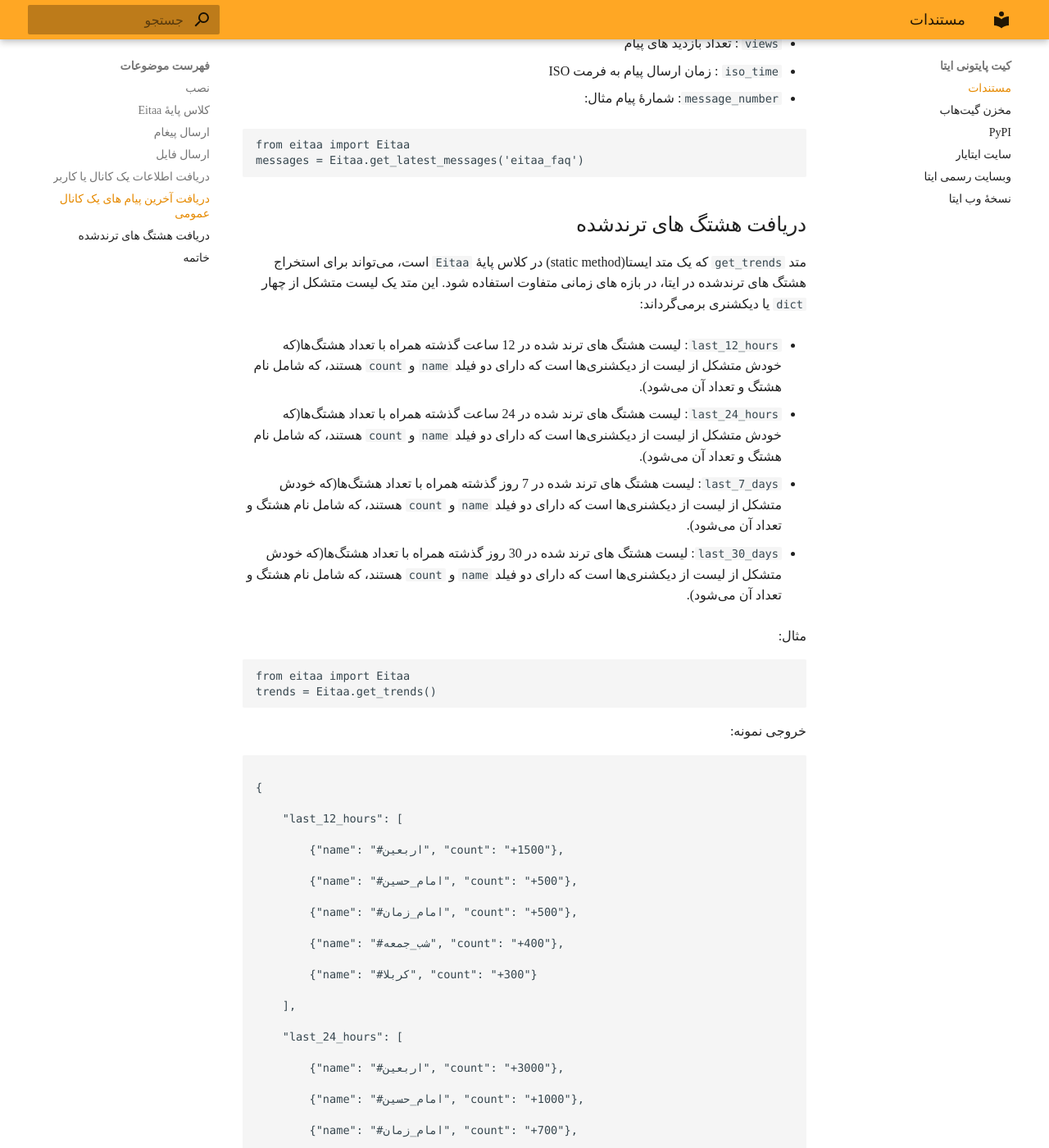
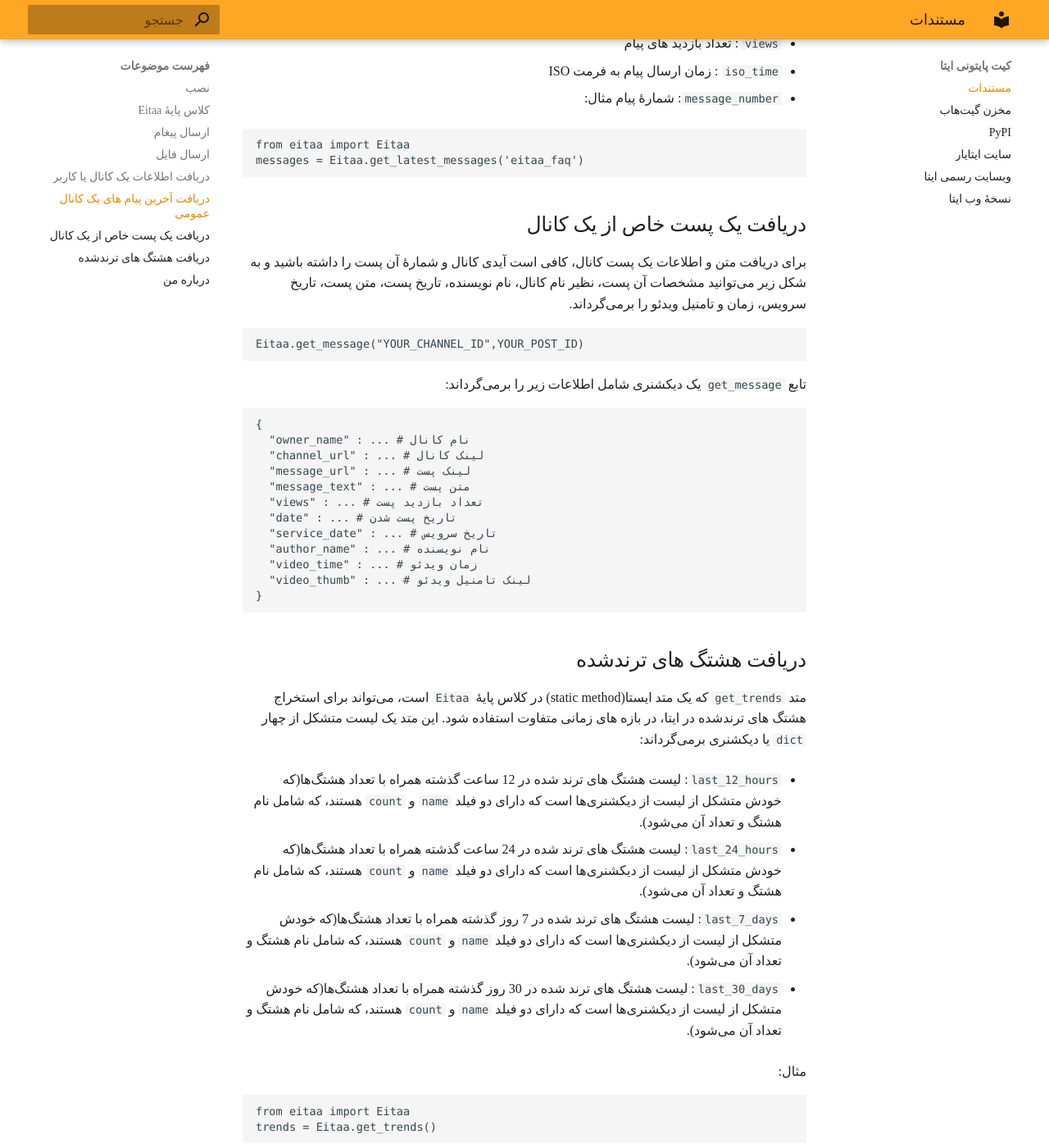
Before and after one commit to bistcuite/eitaapykit, an MkDocs documentation site: the page built from docs/index.md, in a window 1280 px wide and 1400 px high, scrolled down 3652 px. Shown: the whole window at 82% size. Built offline with MkDocs 1.6.1 and Material for MkDocs 9.7.7, drawn with Linux system fonts in a browser that asks for light colours; some web fonts are replaced; some of the changed text lies outside the part shown.

Commit message:
بروزکردن مستندات

````diff
--- a/docs/index.md
+++ b/docs/index.md
@@ -172,6 +172,28 @@
 from eitaa import Eitaa
 messages = Eitaa.get_latest_messages('eitaa_faq')
 ```
+
+## دریافت یک پست خاص از یک کانال
+برای دریافت متن و اطلاعات یک پست کانال، کافی است آیدی کانال و شمارۀ آن پست را داشته باشید و به شکل زیر می‌توانید مشخصات آن پست، نظیر نام کانال، نام نویسنده، تاریخ پست، متن پست، تاریخ سرویس، زمان و تامنیل ویدئو را برمی‌گرداند.
+```py
+Eitaa.get_message("YOUR_CHANNEL_ID",YOUR_POST_ID)
+```
+تابع `get_message` یک دیکشنری شامل اطلاعات زیر را برمی‌گرداند:
+```py
+{
+  "owner_name" : ... # نام کانال
+  "channel_url" : ... # لینک کانال
+  "message_url" : ... # لینک پست
+  "message_text" : ... # متن پست
+  "views" : ... # تعداد بازدید پست
+  "date" : ... # تاریخ پست شدن
+  "service_date" : ... # تاریخ سرویس
+  "author_name" : ... # نام نویسنده
+  "video_time" : ... # زمان ویدئو
+  "video_thumb" : ... # لینک تامنیل ویدئو
+}
+```
+
 ## دریافت هشتگ های ترندشده
 
 متد `get_trends` که یک متد ایستا(static method) در کلاس پایۀ `Eitaa` است، می‌تواند برای استخراج هشتگ های ترندشده در ایتا، در بازه های زمانی متفاوت استفاده شود. این متد یک لیست متشکل از چهار `dict` یا دیکشنری برمی‌گرداند:
@@ -230,5 +252,12 @@
 
 ```
 
-## خاتمه
-من [bistcuite]() هستم، امیدوارم که این پکیج بدردتون خورده باشه، می‌تونید برای حمایت از پروژه، به [مخزن کتابخانه در گیت‌هاب](https://github.com/bistcuite/eitaapykit) ستاره بدهید و چه بهتر که با ارسال pull request به ما در بهتر شدن این پکیج کمک کنید.
+## درباره من
+
+**سلام من حسنم!**
+
+من یک توسعه‌دهنده‌ی علاقه‌مند به ابزارهای متن‌باز و ساختن چیزهایی هستم که کار دیگران را راحت‌تر می‌کنند. این پکیج نتیجه‌ی تجربه، نیاز شخصی، و تلاش برای به اشتراک گذاشتن دانش با دیگر برنامه‌نویس‌هاست. خوشحال می‌شم اگر بازخورد، پیشنهاد یا مشکلی دیدید، از طریق [GitHub](https://github.com/bistcuite) یا [ایمیل](mailto:hnk1440@gmail.com) باهام در تماس باشید.
+
+اینجا یک لیست امکاناتی هست که باید اضافه کنیم، خوشحال میشیم شما هم در پیاده‌سازیش به ما کمک کنید، [مخزن گیت هاب](https://github.com/bistcuite/eitaapykit) این پروژه همیشه پذیرای pull request های شماست:
+
+- پیاده سازی api برنامک های ایتا
````
